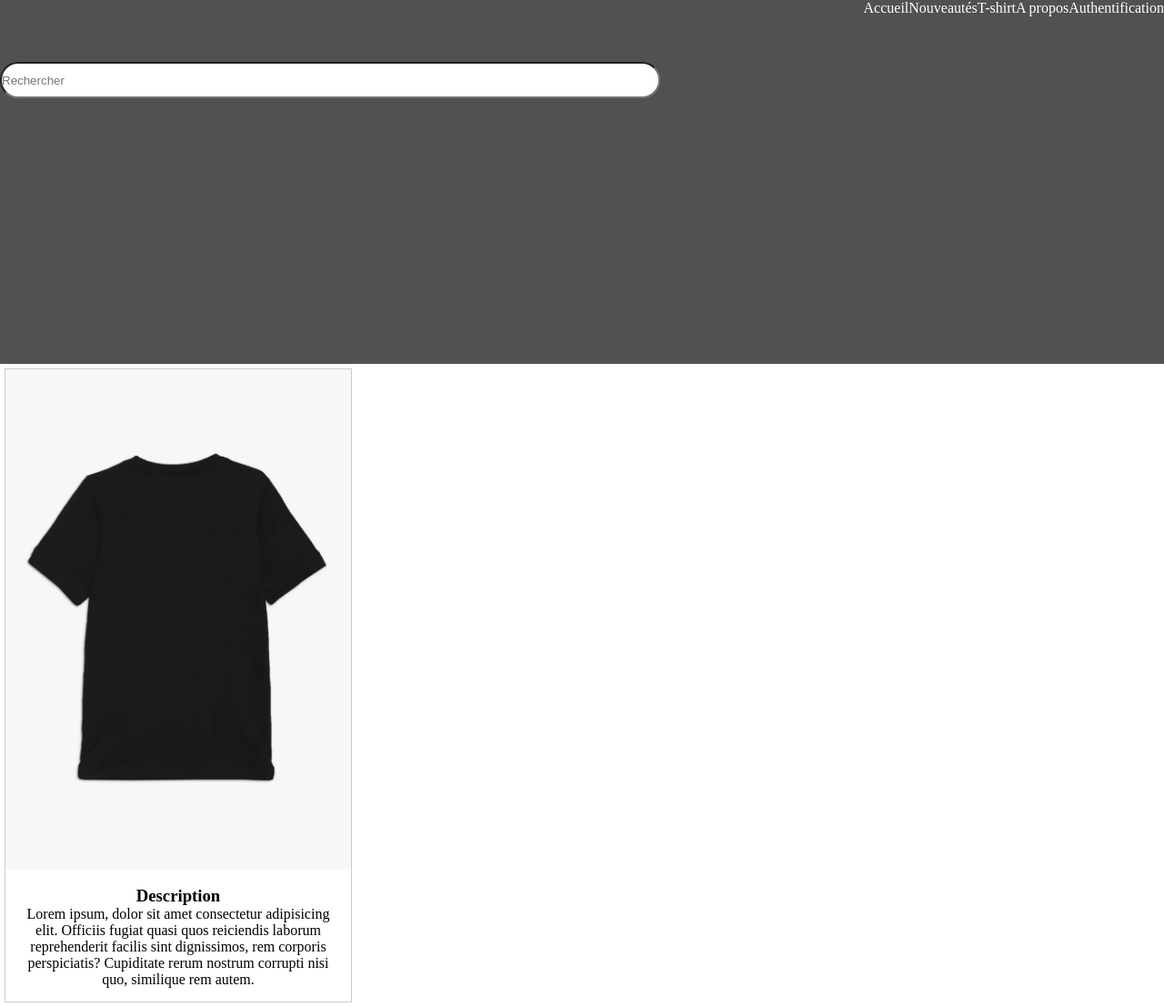
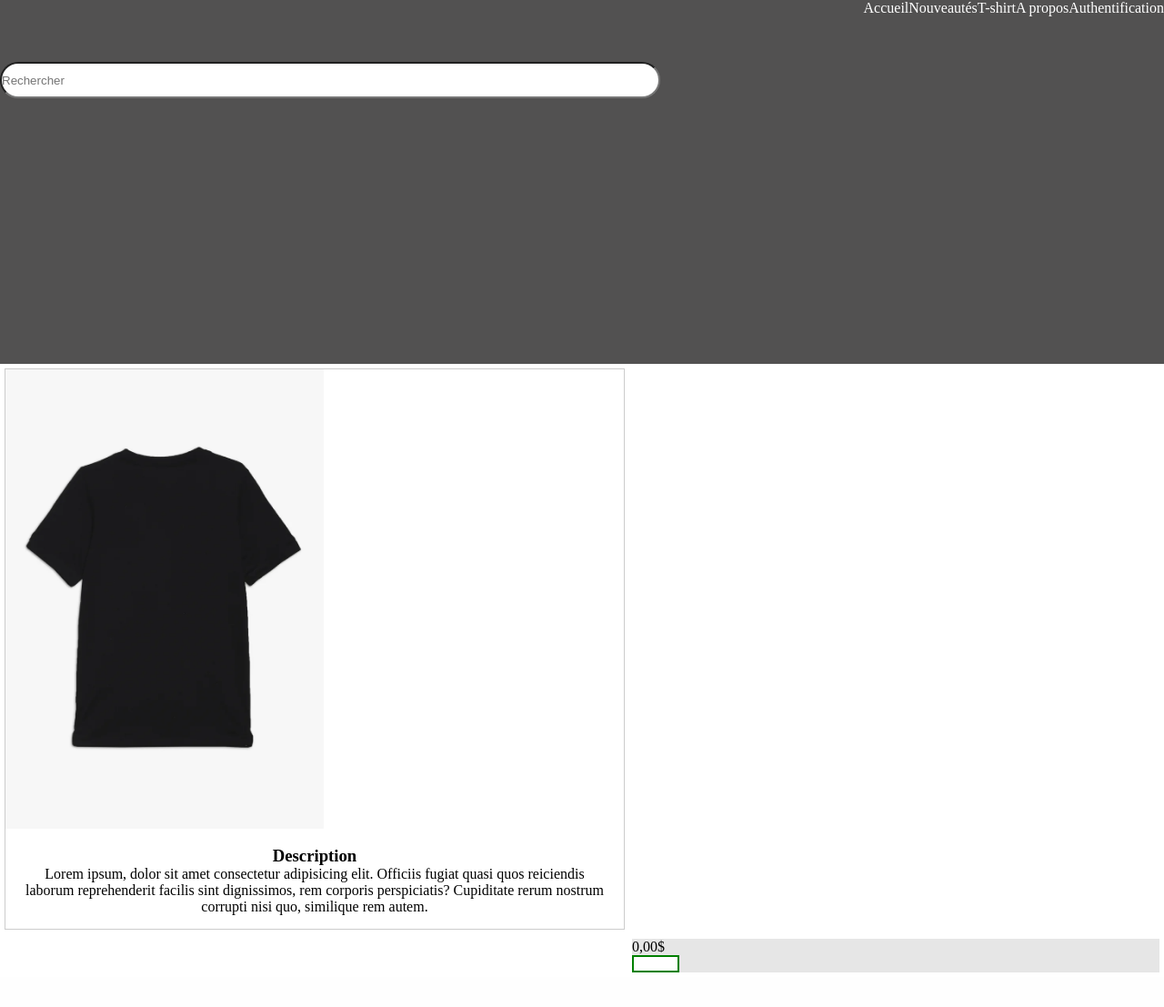
Before and after one commit to mourad-boussiouf/boutique-en-ligne, a PHP site: page /art_individuel.php in a window 1280 px wide. Shown: the whole page at 91% size. After the commit the page ends 1069 px from the top, so only its background shows below. Run offline with PHP 8.4, Linux system fonts and the light colour scheme.

Commit message:
Avancement je suis entrain de faire le block avec la quantité le stock ect...

```diff
--- a/art_individuel.php
+++ b/art_individuel.php
@@ -16,13 +16,19 @@
 
 <div class="gallery">
   <a target="_blank" href="#">
-    <img src="pictures/T-shirt-noir.jpg" alt="T-shirt noir" width="600" height="400">
+    <img src="pictures/T-shirt-noir.jpg" alt="T-shirt noir">
   </a>
   <div class="desc">
       <h3>Description</h3>
        Lorem ipsum, dolor sit amet consectetur adipisicing elit. Officiis fugiat quasi quos reiciendis laborum reprehenderit facilis sint dignissimos, rem corporis perspiciatis?
       Cupiditate rerum nostrum corrupti nisi quo, similique rem autem.</div>
 </div>
+<div class="gallery1">
+  <div class="price">
+      0,00$
+  </div>
+  <input type="number" min="1" max="10" />
+</div>
 
     </main>
 </body>
--- a/boutique.css
+++ b/boutique.css
@@ -153,15 +153,11 @@ div.gallery {
     margin: 5px;
     border: 1px solid #ccc;
     float: left;
-    width: 380px;
-  }
-
-  div.gallery:hover {
-    border: 1px solid #777;
+    width: 680px;
   }
 
   div.gallery img {
-    width: 100%;
+    width: 350px;
     height: auto;
   }
 
@@ -169,3 +165,18 @@ div.gallery {
     padding: 15px;
     text-align: center;
   }
+/*BLOCK DE PAIEMENT*/
+  div.gallery1 {
+    margin: 5px;
+    background-color: rgb(230, 230, 230);
+    float: right;
+    width: 580px;
+  }
+
+  .gallery1 input:in-range {
+      border: 2px solid green;
+  }
+
+  .gallery1 input:out-of-range {
+      border: 2px solid red;
+  }
```
